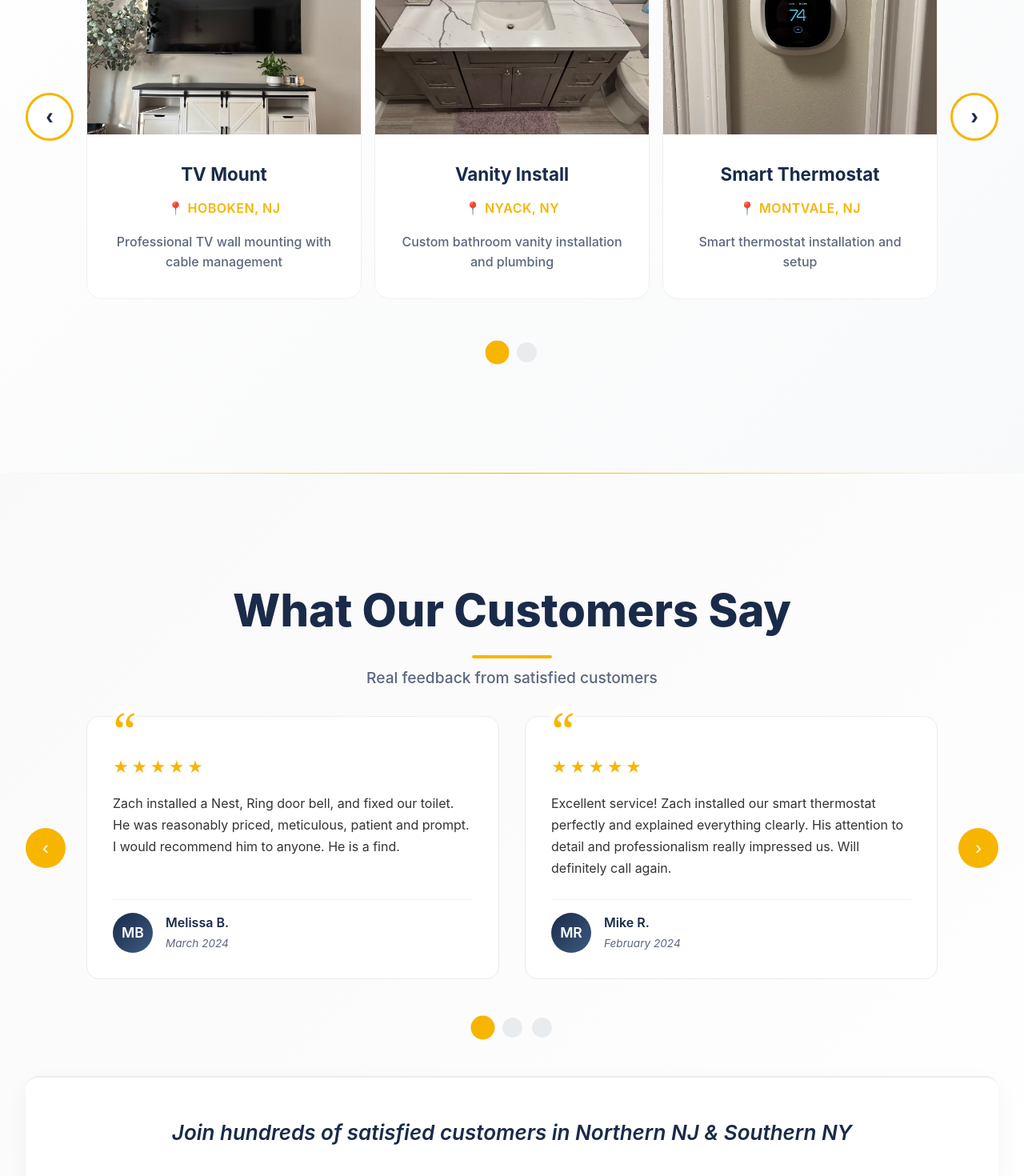
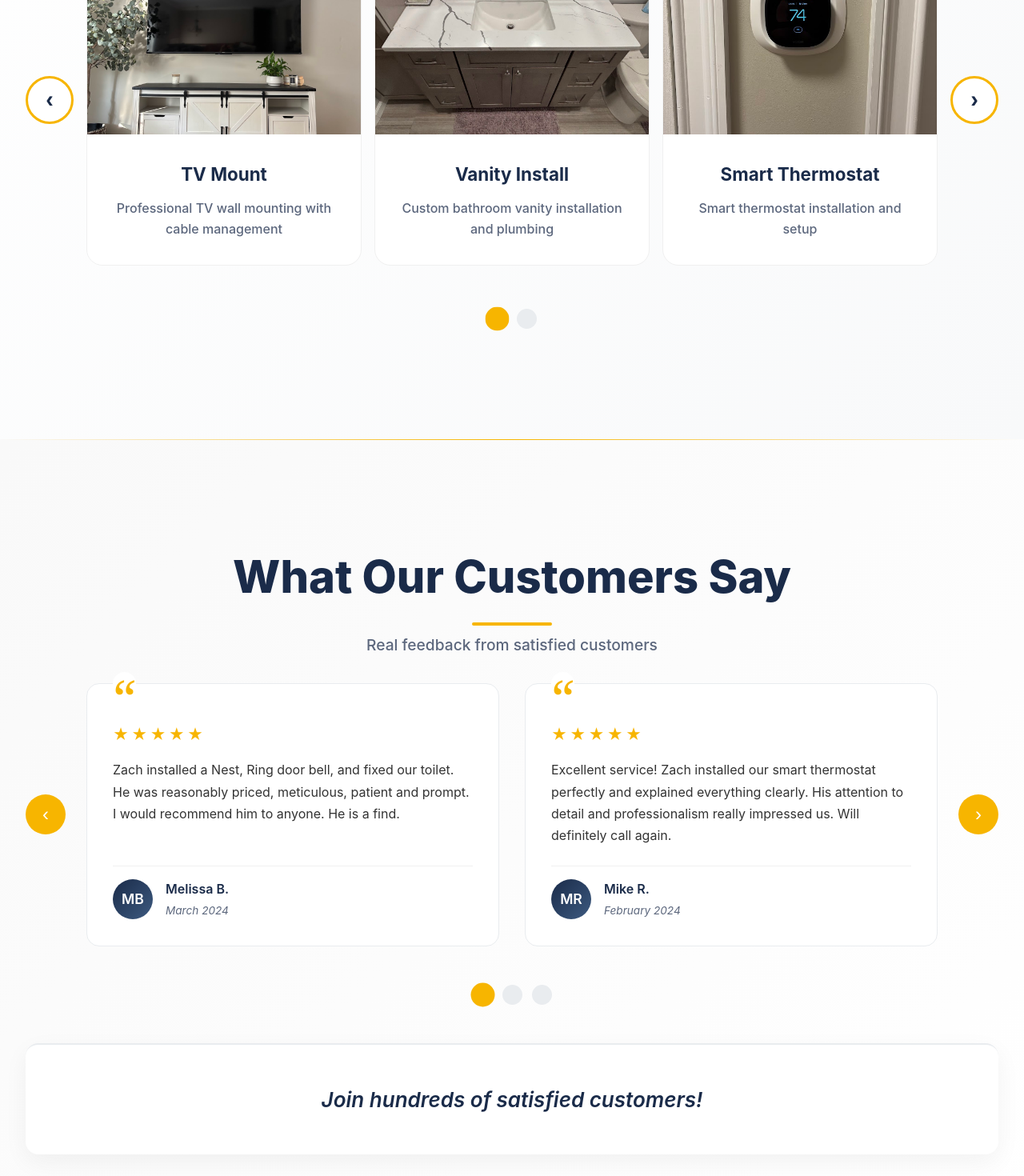
Before and after one commit to ylapscher/knockonblockNext, a Next.js app: page / in a window 1280 px wide. Shown: the part 3523-4993 px from the top of the page at 80% size. Built offline with nearby package versions, Linux system fonts and the light colour scheme.

Commit message:
Refactor Gallery and Testimonials: remove location details from gallery items and simplify testimonials footer content for a cleaner presentation.

```diff
--- a/components/sections/Gallery.js
+++ b/components/sections/Gallery.js
@@ -11,42 +11,36 @@ const Gallery = () => {
     {
       id: 1,
       title: "TV Mount",
-      location: "Hoboken, NJ",
       image: "/TV-mount.jpg",
       description: "Professional TV wall mounting with cable management",
     },
     {
       id: 2,
       title: "Vanity Install",
-      location: "Nyack, NY",
       image: "/Bathroom-vanity.jpg",
       description: "Custom bathroom vanity installation and plumbing",
     },
     {
       id: 3,
       title: "Smart Thermostat",
-      location: "Montvale, NJ",
       image: "/Smart-thermostat.jpg",
       description: "Smart thermostat installation and setup",
     },
     {
       id: 4,
       title: "Light Fixture Install",
-      location: "Paramus, NJ",
       image: "/Light-fixture.jpg",
       description: "Ceiling fan and pendant light installation",
     },
     {
       id: 5,
       title: "Drywall Repair",
-      location: "Ridgewood, NJ",
       image: "/Drywall-repair.png",
       description: "Professional drywall patching and painting",
     },
     {
       id: 6,
       title: "Reverse Osmosis System",
-      location: "New City, NY",
       image: "/RO-filter.jpg",
       description: "Installation of drinking water filtration system and faucet",
     },
@@ -131,9 +125,6 @@ const Gallery = () => {
                               <h3 className={style["gallery-title"]}>
                                 {item.title}
                               </h3>
-                              <p className={style["gallery-location"]}>
-                                📍 {item.location}
-                              </p>
                               <p className={style["gallery-description"]}>
                                 {item.description}
                               </p>
--- a/components/sections/Testimonials.js
+++ b/components/sections/Testimonials.js
@@ -122,7 +122,7 @@ const Testimonials = () => {
 
           <div className={style["testimonials-footer"]}>
             <p>
-              Join hundreds of satisfied customers in Northern NJ & Southern NY
+              Join hundreds of satisfied customers!
             </p>
           </div>
         </div>
```
